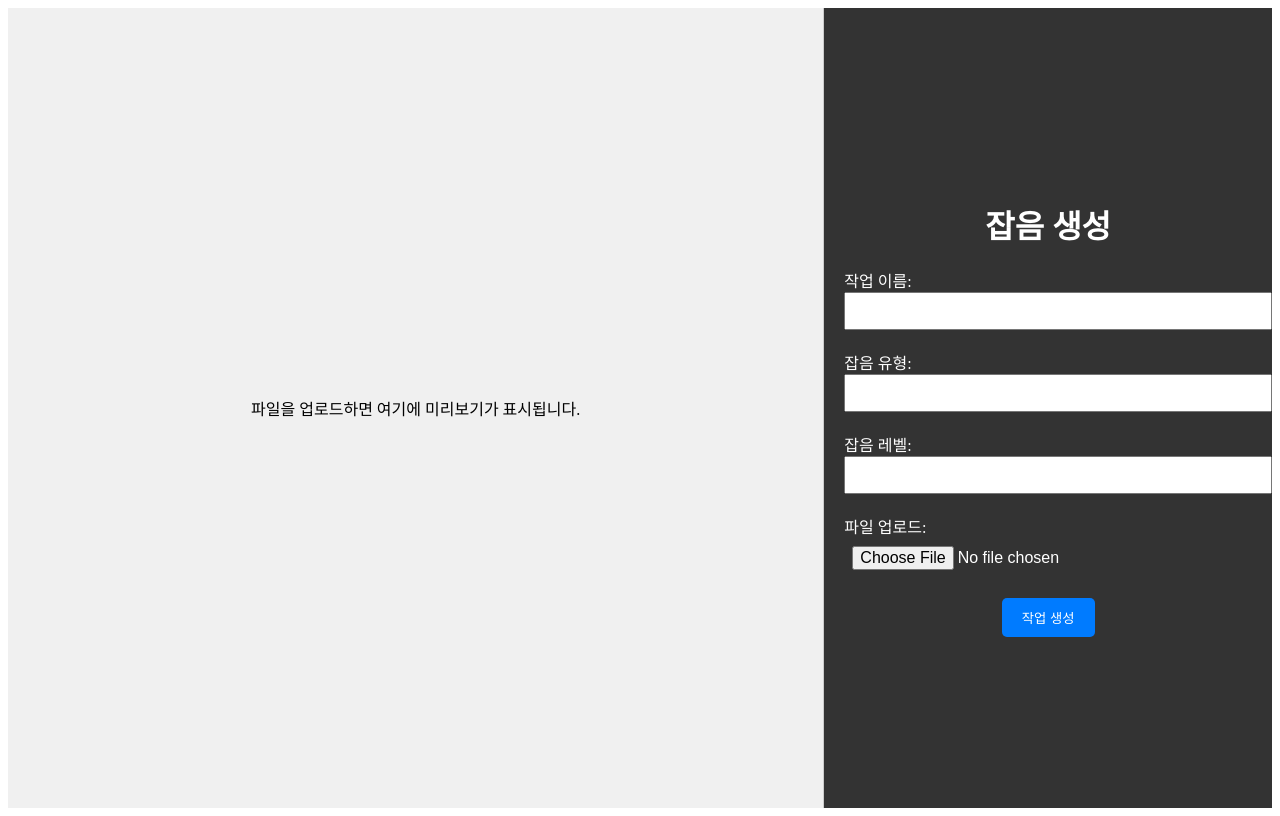
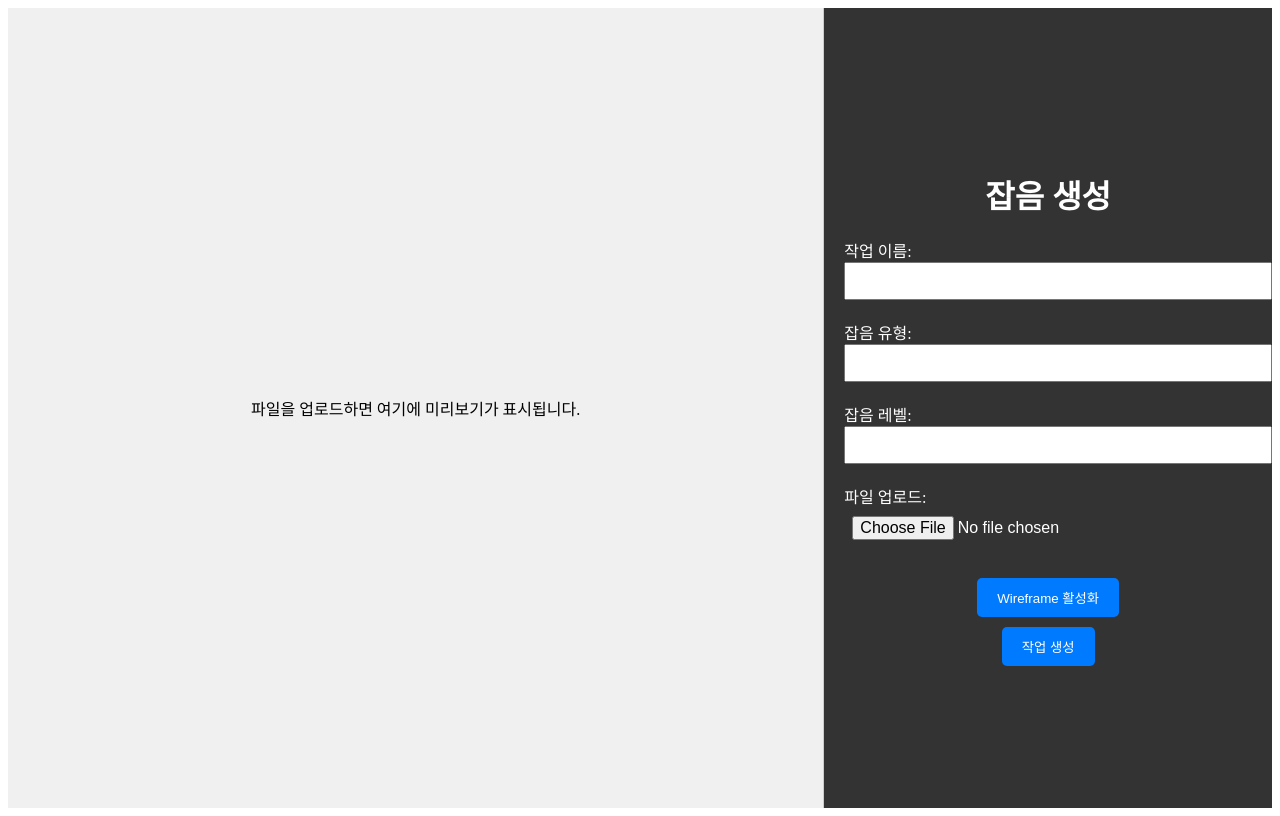
Before and after one commit to 3DNoiseMaster/3DNoiseMaster-FE, a React (Create React App) app: page /api/display/workspace/noiseGen in a window 1280 px wide. Built offline with nearby package versions, Linux system fonts and the light colour scheme.

Commit message:
feat : workspace refresh

```diff
--- a/src/pages/ErrorCompPage.tsx
+++ b/src/pages/ErrorCompPage.tsx
@@ -4,16 +4,26 @@ import axios from 'axios';
 import { Canvas, useLoader } from '@react-three/fiber';
 import { OrbitControls, useProgress, Html } from '@react-three/drei';
 import { OBJLoader } from 'three/examples/jsm/loaders/OBJLoader';
-import { Group } from 'three';
+import { Group, MeshBasicMaterial } from 'three';
 
 const Loader = () => {
   const { progress } = useProgress();
   return <Html center>{progress} % loaded</Html>;
 };
 
-const ObjModel = ({ url }: { url: string }) => {
+const ObjModel = ({ url, wireframe }: { url: string, wireframe: boolean }) => {
   const obj = useLoader(OBJLoader, url) as Group;
   obj.scale.set(0.1, 0.1, 0.1);
+
+  obj.traverse((child) => {
+    if ((child as any).isMesh) {
+      (child as any).material = new MeshBasicMaterial({
+        color: 0x000000,
+        wireframe: wireframe,
+      });
+    }
+  });
+
   return <primitive object={obj} />;
 };
 
@@ -26,6 +36,7 @@ const ErrorCompPage: React.FC = () => {
   const [fileURL2, setFileURL2] = useState<string | null>(null);
   const [filePreview1, setFilePreview1] = useState<string | ArrayBuffer | null>(null);
   const [filePreview2, setFilePreview2] = useState<string | ArrayBuffer | null>(null);
+  const [isWireframe, setIsWireframe] = useState<boolean>(false);
 
   useEffect(() => {
     return () => {
@@ -46,8 +57,14 @@ const ErrorCompPage: React.FC = () => {
   const handleFile1Change = (e: React.ChangeEvent<HTMLInputElement>) => {
     if (e.target.files && e.target.files[0]) {
       const selectedFile = e.target.files[0];
+      const fileExtension = selectedFile.name.split('.').pop()?.toLowerCase();
+
+      if (fileExtension !== 'obj') {
+        alert('.obj 확장자 파일을 업로드 해주세요.');
+        return;
+      }
+
       setFile1(selectedFile);
-
       const url = URL.createObjectURL(selectedFile);
       setFileURL1(url);
       setFilePreview1(null);
@@ -65,8 +82,14 @@ const ErrorCompPage: React.FC = () => {
   const handleFile2Change = (e: React.ChangeEvent<HTMLInputElement>) => {
     if (e.target.files && e.target.files[0]) {
       const selectedFile = e.target.files[0];
-      setFile2(selectedFile);
+      const fileExtension = selectedFile.name.split('.').pop()?.toLowerCase();
 
+      if (fileExtension !== 'obj') {
+        alert('.obj 확장자 파일을 업로드 해주세요.');
+        return;
+      }
+
+      setFile2(selectedFile);  // 여기를 수정했습니다.
       const url = URL.createObjectURL(selectedFile);
       setFileURL2(url);
       setFilePreview2(null);
@@ -94,18 +117,30 @@ const ErrorCompPage: React.FC = () => {
     formData.append('file2', file2);
 
     try {
-      await axios.post(`${process.env.REACT_APP_API_WORKSPACE_URL}/error-comp`, formData, {
+      console.log('Sending form data:', {
+        task_name: taskName,
+        file1: file1.name,
+        file2: file2.name,
+      });
+
+      const response = await axios.post(`${process.env.REACT_APP_API_WORKSPACE_URL}/request/errorComp`, formData, {
         headers: {
           'Content-Type': 'multipart/form-data',
           'Authorization': `Bearer ${localStorage.getItem('token')}`
         }
       });
+
+      console.log('Server response:', response);
       alert('작업이 성공적으로 생성되었습니다.');
       navigate('/api/display/workspace');
     } catch (error) {
       console.error('Error creating task:', error);
       alert('작업 생성 중 오류가 발생했습니다.');
     }
+  };
+
+  const toggleWireframe = () => {
+    setIsWireframe(!isWireframe);
   };
 
   return (
@@ -116,7 +151,7 @@ const ErrorCompPage: React.FC = () => {
             <ambientLight />
             <pointLight position={[100, 100, 100]} />
             <Suspense fallback={<Loader />}>
-              <ObjModel url={fileURL1} />
+              <ObjModel url={fileURL1} wireframe={isWireframe} />
             </Suspense>
             <OrbitControls />
           </Canvas>
@@ -132,7 +167,7 @@ const ErrorCompPage: React.FC = () => {
             <ambientLight />
             <pointLight position={[100, 100, 100]} />
             <Suspense fallback={<Loader />}>
-              <ObjModel url={fileURL2} />
+              <ObjModel url={fileURL2} wireframe={isWireframe} />
             </Suspense>
             <OrbitControls />
           </Canvas>
@@ -173,7 +208,10 @@ const ErrorCompPage: React.FC = () => {
               style={styles.input}
             />
           </label>
-          <button type="submit" style={styles.button}>작업 생성</button>
+          <button type="button" onClick={toggleWireframe} style={styles.wireframeButton}>
+            {isWireframe ? 'Wireframe 비활성화' : 'Wireframe 활성화'}
+          </button>
+          <button type="submit" style={styles.submitButton}>작업 생성</button>
         </form>
       </div>
     </div>
@@ -223,13 +261,23 @@ const styles: { [key: string]: React.CSSProperties } = {
     marginBottom: '10px',
     fontSize: '16px',
   },
-  button: {
+  wireframeButton: {
     padding: '10px 20px',
     backgroundColor: '#007bff',
     color: 'white',
     border: 'none',
     borderRadius: '5px',
     cursor: 'pointer',
+    marginTop: '10px',
+  },
+  submitButton: {
+    padding: '10px 20px',
+    backgroundColor: '#007bff',
+    color: 'white',
+    border: 'none',
+    borderRadius: '5px',
+    cursor: 'pointer',
+    marginTop: '10px',
   },
 };
 
--- a/src/pages/NoiseGenPage.tsx
+++ b/src/pages/NoiseGenPage.tsx
@@ -4,15 +4,26 @@ import axios from 'axios';
 import { Canvas, useLoader } from '@react-three/fiber';
 import { OrbitControls, useProgress, Html } from '@react-three/drei';
 import { OBJLoader } from 'three/examples/jsm/loaders/OBJLoader';
-import { Group } from 'three';
+import { Group, MeshBasicMaterial } from 'three';
 
 const Loader = () => {
   const { progress } = useProgress();
   return <Html center>{progress} % loaded</Html>;
 };
 
-const ObjModel = ({ url }: { url: string }) => {
+const ObjModel = ({ url, wireframe }: { url: string, wireframe: boolean }) => {
   const obj = useLoader(OBJLoader, url) as Group;
+  obj.scale.set(0.1, 0.1, 0.1);
+
+  obj.traverse((child) => {
+    if ((child as any).isMesh) {
+      (child as any).material = new MeshBasicMaterial({
+        color: 0x000000,
+        wireframe: wireframe,
+      });
+    }
+  });
+
   return <primitive object={obj} />;
 };
 
@@ -24,6 +35,7 @@ const NoiseGenPage: React.FC = () => {
   const [fileURL, setFileURL] = useState<string | null>(null);
   const [noiseType, setNoiseType] = useState<string>('');
   const [noiseLevel, setNoiseLevel] = useState<string>('');
+  const [isWireframe, setIsWireframe] = useState<boolean>(false);
 
   useEffect(() => {
     return () => {
@@ -36,8 +48,14 @@ const NoiseGenPage: React.FC = () => {
   const handleFileChange = (e: React.ChangeEvent<HTMLInputElement>) => {
     if (e.target.files && e.target.files[0]) {
       const selectedFile = e.target.files[0];
+      const fileExtension = selectedFile.name.split('.').pop()?.toLowerCase();
+
+      if (fileExtension !== 'obj') {
+        alert('.obj 확장자 파일을 업로드 해주세요.');
+        return;
+      }
+
       setFile(selectedFile);
-
       const url = URL.createObjectURL(selectedFile);
       setFileURL(url);
       setFilePreview(null);
@@ -61,23 +79,36 @@ const NoiseGenPage: React.FC = () => {
 
     const formData = new FormData();
     formData.append('task_name', taskName);
-    formData.append('file', file);
     formData.append('noiseType', noiseType);
     formData.append('noiseLevel', noiseLevel);
+    formData.append('file', file);
 
     try {
-      await axios.post(`${process.env.REACT_APP_API_WORKSPACE_URL}/request/noiseGen`, formData, {
+      console.log('Sending form data:', {
+        task_name: taskName,
+        noiseType: noiseType,
+        noiseLevel: noiseLevel,
+        file: file.name,
+      });
+
+      const response = await axios.post(`${process.env.REACT_APP_API_WORKSPACE_URL}/request/noiseGen`, formData, {
         headers: {
           'Content-Type': 'multipart/form-data',
           'Authorization': `Bearer ${localStorage.getItem('token')}`
         }
       });
+
+      console.log('Server response:', response);
       alert('작업이 성공적으로 생성되었습니다.');
       navigate('/api/display/workspace');
     } catch (error) {
       console.error('Error creating task:', error);
       alert('작업 생성 중 오류가 발생했습니다.');
     }
+  };
+
+  const toggleWireframe = () => {
+    setIsWireframe(!isWireframe);
   };
 
   return (
@@ -88,7 +119,7 @@ const NoiseGenPage: React.FC = () => {
             <ambientLight />
             <pointLight position={[100, 100, 100]} />
             <Suspense fallback={<Loader />}>
-              <ObjModel url={fileURL} />
+              <ObjModel url={fileURL} wireframe={isWireframe} />
             </Suspense>
             <OrbitControls />
           </Canvas>
@@ -140,7 +171,10 @@ const NoiseGenPage: React.FC = () => {
               style={styles.input}
             />
           </label>
-          <button type="submit" style={styles.button}>작업 생성</button>
+          <button type="button" onClick={toggleWireframe} style={styles.wireframeButton}>
+            {isWireframe ? 'Wireframe 비활성화' : 'Wireframe 활성화'}
+          </button>
+          <button type="submit" style={styles.submitButton}>작업 생성</button>
         </form>
       </div>
     </div>
@@ -155,6 +189,7 @@ const styles: { [key: string]: React.CSSProperties } = {
   uploadSection: {
     flex: 2,
     display: 'flex',
+    flexDirection: 'column',
     alignItems: 'center',
     justifyContent: 'center',
     backgroundColor: '#f0f0f0',
@@ -190,13 +225,23 @@ const styles: { [key: string]: React.CSSProperties } = {
     marginBottom: '10px',
     fontSize: '16px',
   },
-  button: {
+  wireframeButton: {
     padding: '10px 20px',
     backgroundColor: '#007bff',
     color: 'white',
     border: 'none',
     borderRadius: '5px',
     cursor: 'pointer',
+    marginTop: '10px',
+  },
+  submitButton: {
+    padding: '10px 20px',
+    backgroundColor: '#007bff',
+    color: 'white',
+    border: 'none',
+    borderRadius: '5px',
+    cursor: 'pointer',
+    marginTop: '10px',
   },
   canvas: {
     width: '100%',
--- a/src/pages/NoiseRemPage.tsx
+++ b/src/pages/NoiseRemPage.tsx
@@ -4,24 +4,35 @@ import axios from 'axios';
 import { Canvas, useLoader } from '@react-three/fiber';
 import { OrbitControls, useProgress, Html } from '@react-three/drei';
 import { OBJLoader } from 'three/examples/jsm/loaders/OBJLoader';
-import { Group } from 'three';
+import { Group, MeshBasicMaterial } from 'three';
 
 const Loader = () => {
   const { progress } = useProgress();
   return <Html center>{progress} % loaded</Html>;
 };
 
-const ObjModel = ({ url }: { url: string }) => {
+const ObjModel = ({ url, wireframe }: { url: string, wireframe: boolean }) => {
   const obj = useLoader(OBJLoader, url) as Group;
+  obj.scale.set(0.1, 0.1, 0.1);
+
+  obj.traverse((child) => {
+    if ((child as any).isMesh) {
+      (child as any).material = new MeshBasicMaterial({
+        color: 0x000000,
+        wireframe: wireframe,
+      });
+    }
+  });
+
   return <primitive object={obj} />;
 };
-
 const NoiseRemPage: React.FC = () => {
   const navigate = useNavigate();
   const [taskName, setTaskName] = useState<string>('');
   const [file, setFile] = useState<File | null>(null);
   const [filePreview, setFilePreview] = useState<string | ArrayBuffer | null>(null);
   const [fileURL, setFileURL] = useState<string | null>(null);
+  const [isWireframe, setIsWireframe] = useState<boolean>(false);
 
   useEffect(() => {
     return () => {
@@ -34,8 +45,14 @@ const NoiseRemPage: React.FC = () => {
   const handleFileChange = (e: React.ChangeEvent<HTMLInputElement>) => {
     if (e.target.files && e.target.files[0]) {
       const selectedFile = e.target.files[0];
+      const fileExtension = selectedFile.name.split('.').pop()?.toLowerCase();
+
+      if (fileExtension !== 'obj') {
+        alert('.obj 확장자 파일을 업로드 해주세요.');
+        return;
+      }
+
       setFile(selectedFile);
-
       const url = URL.createObjectURL(selectedFile);
       setFileURL(url);
       setFilePreview(null);
@@ -62,18 +79,29 @@ const NoiseRemPage: React.FC = () => {
     formData.append('file', file);
 
     try {
-      await axios.post(`${process.env.REACT_APP_API_WORKSPACE_URL}/noise-rem`, formData, {
+      console.log('Sending form data:', {
+        task_name: taskName,
+        file: file.name
+      });
+
+      const response = await axios.post(`${process.env.REACT_APP_API_WORKSPACE_URL}/request/noiseRem`, formData, {
         headers: {
           'Content-Type': 'multipart/form-data',
           'Authorization': `Bearer ${localStorage.getItem('token')}`
         }
       });
+
+      console.log('Server response:', response);
       alert('작업이 성공적으로 생성되었습니다.');
       navigate('/api/display/workspace');
     } catch (error) {
       console.error('Error creating task:', error);
       alert('작업 생성 중 오류가 발생했습니다.');
     }
+  };
+
+  const toggleWireframe = () => {
+    setIsWireframe(!isWireframe);
   };
 
   return (
@@ -84,7 +112,7 @@ const NoiseRemPage: React.FC = () => {
             <ambientLight />
             <pointLight position={[100, 100, 100]} />
             <Suspense fallback={<Loader />}>
-              <ObjModel url={fileURL} />
+              <ObjModel url={fileURL} wireframe={isWireframe} />
             </Suspense>
             <OrbitControls />
           </Canvas>
@@ -116,7 +144,10 @@ const NoiseRemPage: React.FC = () => {
               style={styles.input}
             />
           </label>
-          <button type="submit" style={styles.button}>작업 생성</button>
+          <button type="button" onClick={toggleWireframe} style={styles.wireframeButton}>
+            {isWireframe ? 'Wireframe 비활성화' : 'Wireframe 활성화'}
+          </button>
+          <button type="submit" style={styles.submitButton}>작업 생성</button>
         </form>
       </div>
     </div>
@@ -174,13 +205,23 @@ const styles: { [key: string]: React.CSSProperties } = {
     marginBottom: '10px',
     fontSize: '16px',
   },
-  button: {
+  wireframeButton: {
     padding: '10px 20px',
     backgroundColor: '#007bff',
     color: 'white',
     border: 'none',
     borderRadius: '5px',
     cursor: 'pointer',
+    marginTop: '10px',
+  },
+  submitButton: {
+    padding: '10px 20px',
+    backgroundColor: '#007bff',
+    color: 'white',
+    border: 'none',
+    borderRadius: '5px',
+    cursor: 'pointer',
+    marginTop: '10px',
   },
   canvas: {
     width: '100%',
--- a/src/pages/WorkspacePage.tsx
+++ b/src/pages/WorkspacePage.tsx
@@ -39,6 +39,7 @@ const WorkspacePage: React.FC = () => {
         headers: { 'Authorization': `Bearer ${token}` }
       })
       .then(response => {
+        console.log('Login status response:', response);
         if (response.data.success) {
           const user_name = response.data.data?.user?.user_name;
           if (user_name) {
@@ -53,11 +54,20 @@ const WorkspacePage: React.FC = () => {
         console.error('Error verifying token:', error);
         setIsModalOpen(true);
       });
+    } else {
+      setIsModalOpen(true);
+    }
+  }, [navigate]);
 
+  useEffect(() => {
+    const fetchData = () => {
+      const token = localStorage.getItem('token');
+      if (token) {
         axios.get<{ success: boolean; data: { tasks: Task[] } }>(`${process.env.REACT_APP_API_WORKSPACE_URL}/tasks`, {
           headers: { 'Authorization': `Bearer ${token}` }
         })
         .then(response => {
+          console.log('Tasks response:', response);
           if (response.data.success) {
             setTasks(response.data.data.tasks);
           } else {
@@ -72,6 +82,7 @@ const WorkspacePage: React.FC = () => {
           headers: { 'Authorization': `Bearer ${token}` }
         })
         .then(response => {
+          console.log('Task count response:', response);
           if (response.data.success) {
             setTaskCount(response.data.data.count);
           } else {
@@ -81,10 +92,14 @@ const WorkspacePage: React.FC = () => {
         .catch(error => {
           console.error('Error fetching task count:', error);
         });
-    } else {
-      setIsModalOpen(true);
       }
-  }, [navigate]);
+    };
+
+    fetchData();
+    const intervalId = setInterval(fetchData, 10000);
+    return () => clearInterval(intervalId);
+
+  }, []);
 
   const handleLogout = () => {
     localStorage.removeItem('user_name');
@@ -105,7 +120,9 @@ const WorkspacePage: React.FC = () => {
     <div style={styles.container}>
       <div style={styles.header}>
         <Link to="/api/display/main" style={styles.homeButton}>홈</Link>
+        <div style={styles.buttonGroup}>
           <button onClick={handleLogout} style={styles.logoutButton}>로그아웃</button>
+        </div>
       </div>
       {user ? (
         <div style={styles.userInfo}>
@@ -160,7 +177,12 @@ const styles: { [key: string]: React.CSSProperties } = {
   header: {
     display: 'flex',
     justifyContent: 'space-between',
+    alignItems: 'center',
     marginBottom: '20px',
+  },
+  buttonGroup: {
+    display: 'flex',
+    gap: '10px',
   },
   homeButton: {
     padding: '10px 20px',
```
Lines whose indentation alone changed are shown as unchanged.
